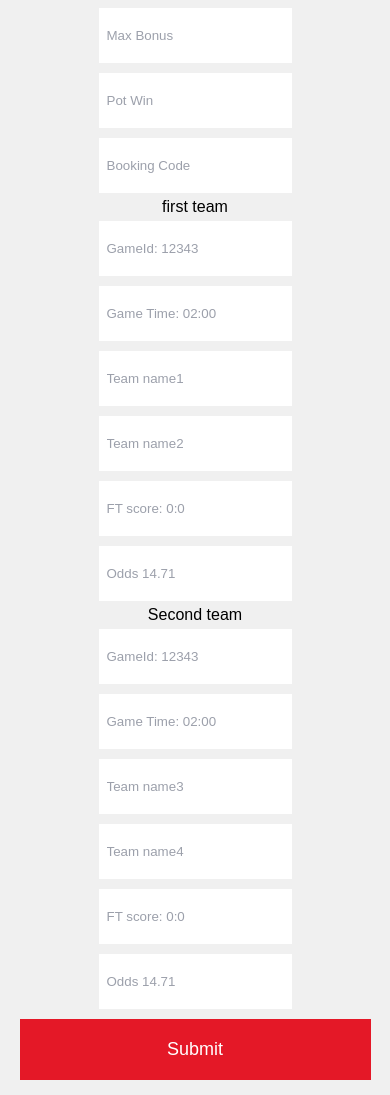
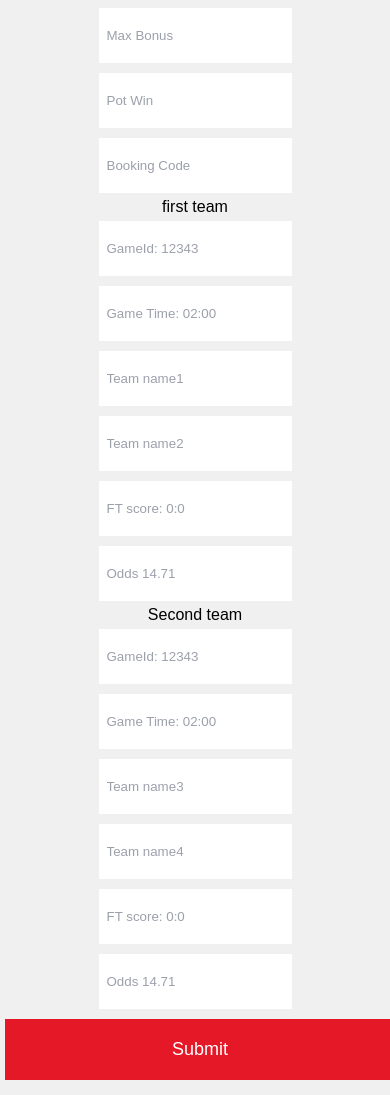
Before and after one commit to ositakizito/sportybet1, a React (Create React App) app: page /createRun in a window 390 px wide. Shown: the part 411-1506 px from the top of the page. Built offline with nearby package versions, Linux system fonts and the light colour scheme.

Commit message:
Update index.css

```diff
--- a/src/index.css
+++ b/src/index.css
@@ -274,7 +274,29 @@ form {
     width: 100%;
     text-align: center;
 }
+@media only screen and (max-width: 458px){
+form .inputType {
+    padding: 20px 8px;
+    margin: 5px;
+    border: none;
+    outline: none;
+    flex-wrap: wrap;
+    justify-content: center;
+},
 
+form .inputType::placeholder {
+    color: var(--gray);
+},
+
+form .inputType.btn {
+    color: var(--white);
+    border: none;
+    width: 100%;
+    font-size: large;
+    background-color: var(--bghead);
+}
+
+}
 form .inputType {
     padding: 20px 8px;
     margin: 5px;
@@ -291,7 +313,7 @@ form .inputType::placeholder {
 form .inputType.btn {
     color: var(--white);
     border: none;
-    width: 90%;
+    width: 100%;
     font-size: large;
     background-color: var(--bghead);
 }
```
